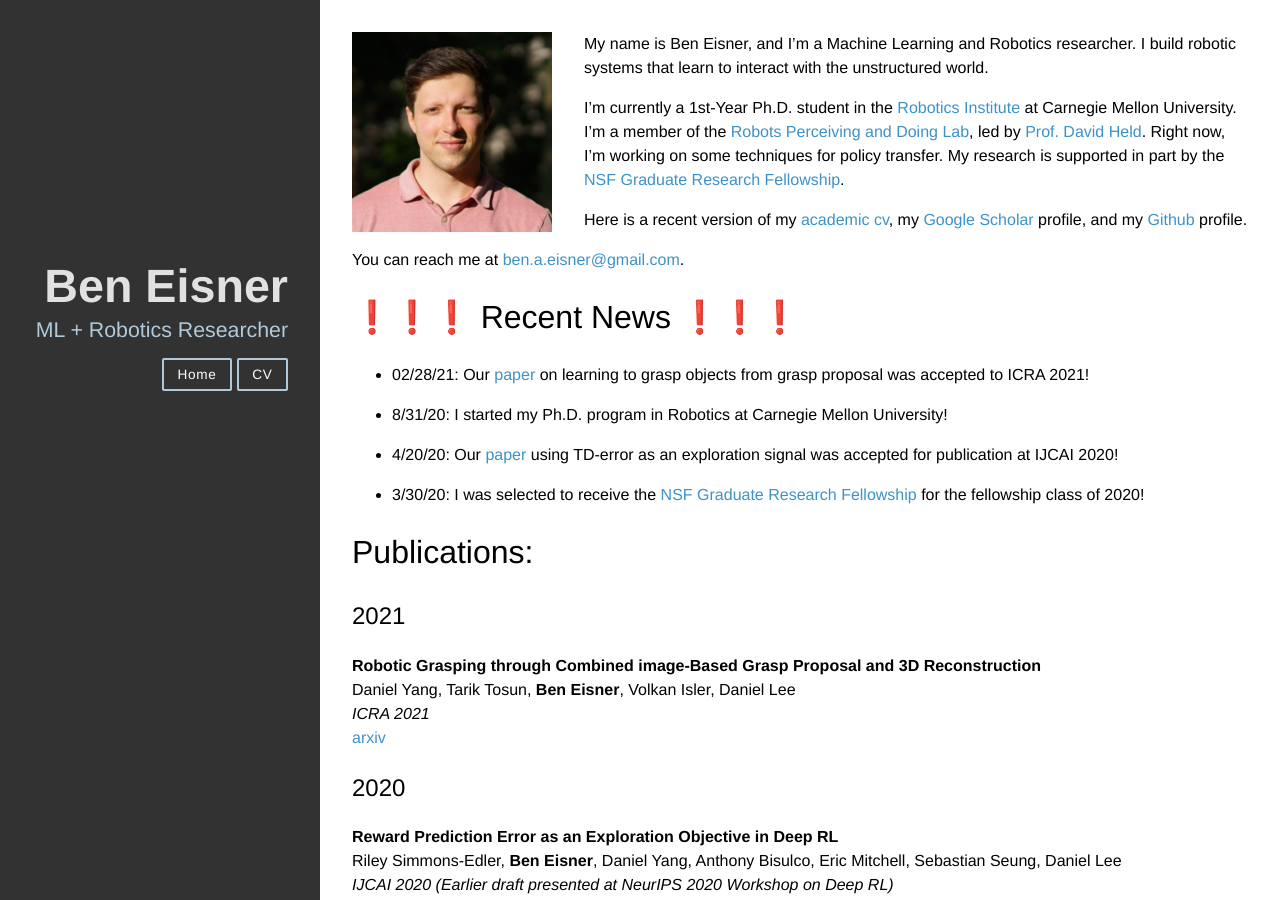
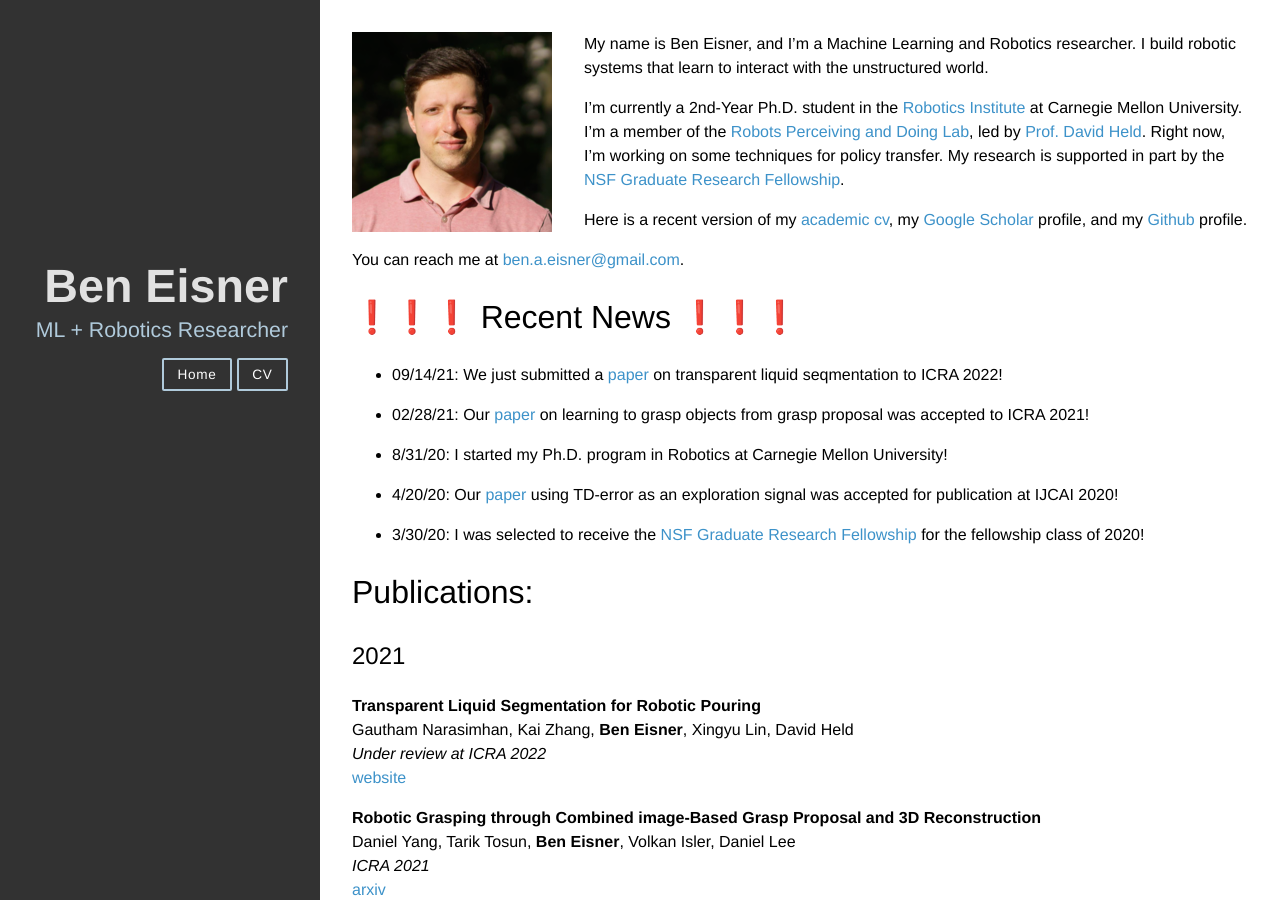
Before and after one commit to beneisner/beneisner.github.io, a Jekyll site: the page built from index.md, in a window 1280 px wide and 900 px high. Built offline with Jekyll 4.4.1, drawn with Linux system fonts in a browser that asks for light colours; nearby versions of some CDN libraries.

Commit message:
resume, new publication

```diff
--- a/_config.yml
+++ b/_config.yml
@@ -21,7 +21,7 @@
 linkedin_username: beneisner
 scholar_title: Google Scholar
 thesis_path: files/ben_eisner_ugrad_thesis_2017.pdf
-cv_path: files/ben_eisner_cv_2021_02_28.pdf
+cv_path: files/ben_eisner_cv_2021_09_23.pdf
 nsf_personal_path: files/nsf_grfp_personal_statement_2019.pdf
 nsf_research_path: files/nsf_grfp_research_plan_2019.pdf
 
--- a/index.md
+++ b/index.md
@@ -8,7 +8,7 @@
 
 My name is Ben Eisner, and I'm a Machine Learning and Robotics researcher. I build robotic systems that learn to interact with the unstructured world.
 
-I'm currently a 1st-Year Ph.D. student in the [Robotics Institute](https://www.ri.cmu.edu/) at Carnegie Mellon University. I'm a member of the [Robots Perceiving and Doing Lab](https://r-pad.github.io/), led by [Prof. David Held](https://davheld.github.io/). Right now, I'm working on some techniques for policy transfer. My research is supported in part by the [NSF Graduate Research Fellowship](https://www.nsfgrfp.org/).
+I'm currently a 2nd-Year Ph.D. student in the [Robotics Institute](https://www.ri.cmu.edu/) at Carnegie Mellon University. I'm a member of the [Robots Perceiving and Doing Lab](https://r-pad.github.io/), led by [Prof. David Held](https://davheld.github.io/). Right now, I'm working on some techniques for policy transfer. My research is supported in part by the [NSF Graduate Research Fellowship](https://www.nsfgrfp.org/).
 
 <!-- Here a recent version of my [resume]({{site.resume_path}}) and my [academic cv]({{site.cv_path}}). -->
 
@@ -17,6 +17,8 @@
 You can reach me at [{{site.email}}](mailto:{{site.email}}).
 
 # ❗❗❗ Recent News ❗❗❗
+
+- 09/14/21: We just submitted a [paper](https://sites.google.com/view/transparentliquidpouring) on transparent liquid seqmentation to ICRA 2022!
 
 - 02/28/21: Our [paper](https://arxiv.org/abs/2003.01649) on learning to grasp objects from grasp proposal was accepted to ICRA 2021!
 
@@ -45,6 +47,11 @@
 # Publications:
 
 ## 2021
+
+**Transparent Liquid Segmentation for Robotic Pouring**
+Gautham Narasimhan, Kai Zhang, **Ben Eisner**, Xingyu Lin, David Held
+_Under review at ICRA 2022_
+[website](https://sites.google.com/view/transparentliquidpouring)
 
 **Robotic Grasping through Combined image-Based Grasp Proposal and 3D Reconstruction**
 Daniel Yang, Tarik Tosun, **Ben Eisner**, Volkan Isler, Daniel Lee
```
Also changed, not shown: 1 other file.
